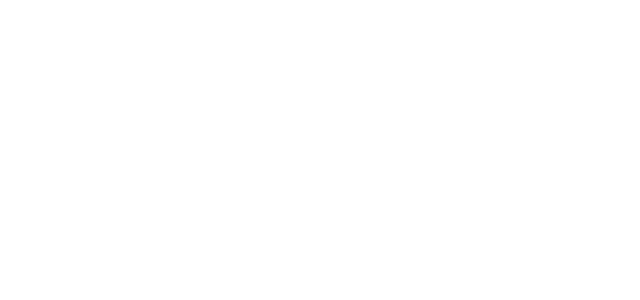
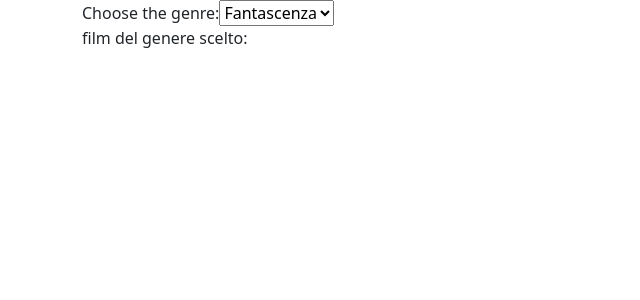
Before and after one commit to BkStyle89/react-movie-filter, a React (Vite) app: page / in a window 1280 px wide. Shown: the top 300 px of the page, without its empty margins (0-640 px from the left). Built offline with nearby package versions, Linux system fonts and the light colour scheme; the HTML template or start-up script is replaced by a standard one.

Commit message:
select option

```diff
--- a/src/App.jsx
+++ b/src/App.jsx
@@ -1,4 +1,5 @@
 import { useState } from 'react'
+
 
 [
    { title: 'Inception', genre: 'Fantascienza' },
@@ -9,16 +10,26 @@
    { title: 'Pulp Fiction', genre: 'Thriller' },
  ]
 
+
+
 function App() {
 
-const [films,setFilms] = useState('')
+/* const [films,setFilms] = useState(movies) */
+
 
   return (
     <>
     <div className='container'>
       <div className='row'>
         <div className='col'>
-
+         <label For="genre">Choose the genre:</label>
+         <select name="filmGenre" id="filmGenre">
+          <option value="Fantascenza">Fantascenza</option>
+          <option value="Thriller">Thriller</option>
+          <option value="Romantico">Romantico</option>
+          <option value="Azione">Azione</option>
+         </select>
+        <p>film del genere scelto:{}</p>
         </div>
       </div>
     </div>
```
